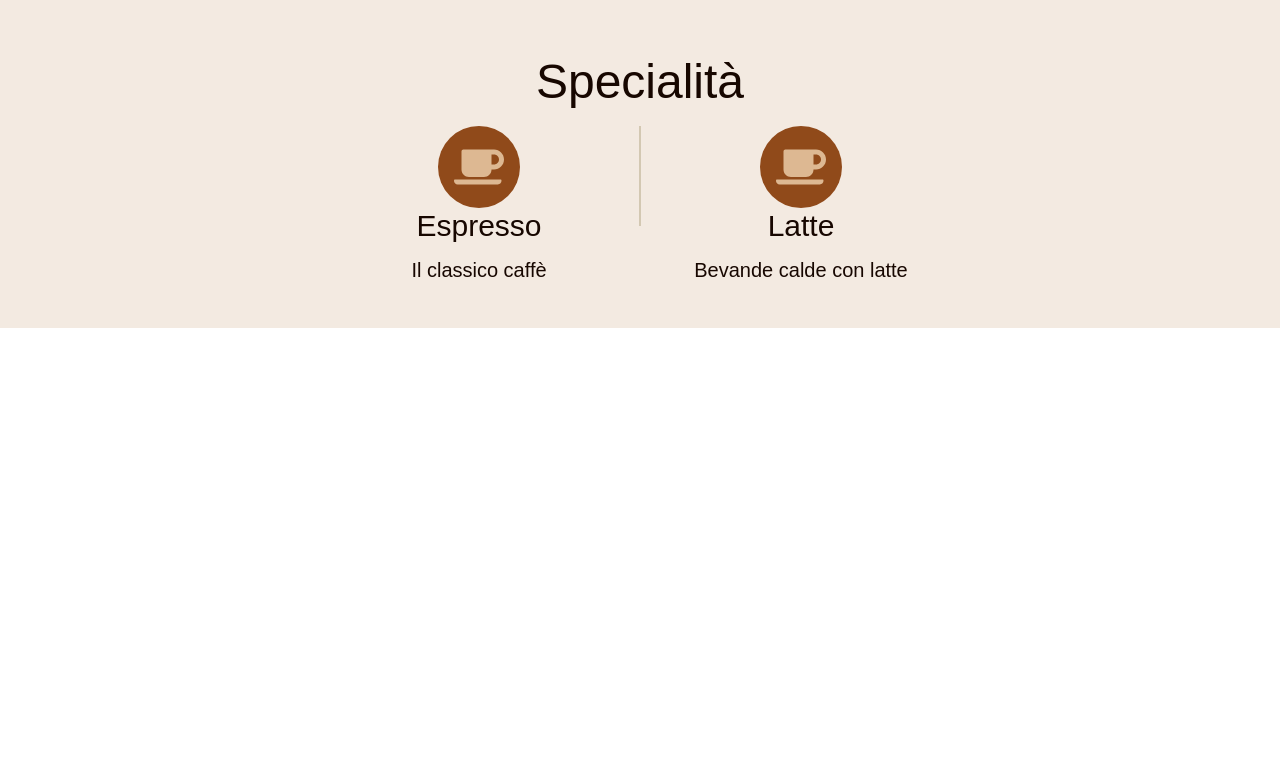
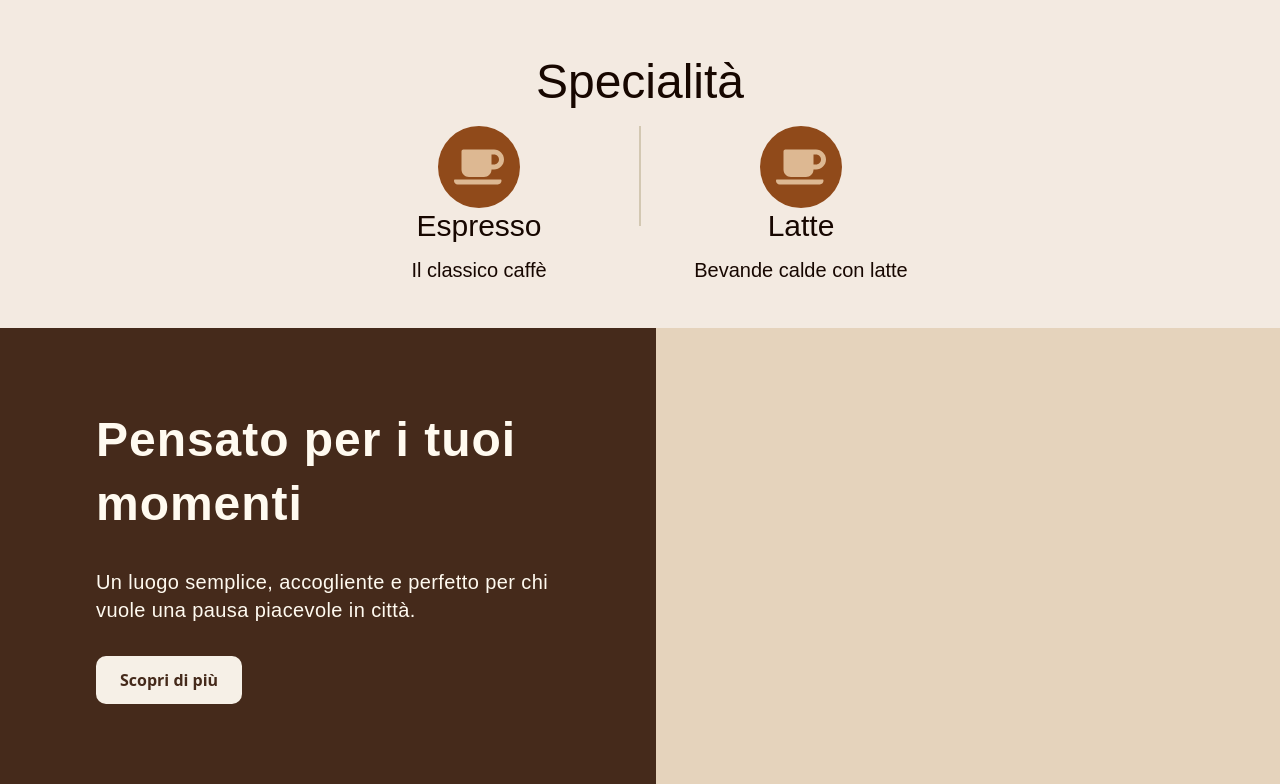
Before and after one commit to moreee-sa/esse-bar, a React (Vite) app: page /#/ in a window 1280 px wide. Shown: the part 735-1519 px from the top of the page. Before the commit the page ends 1063 px from the top, so only its background shows below. Built offline with nearby package versions, Linux system fonts and the light colour scheme; a web font is replaced by a local one.

Commit message:
Aggiungi il componente FeaturesSection nella pagina Home

```diff
--- a/src/pages/Home/index.tsx
+++ b/src/pages/Home/index.tsx
@@ -1,6 +1,7 @@
 import Navbar from "@components/Navbar"
 import HomeSection from "@components/Home/HomeSection"
 import SpecialtiesSection from "@components/Home/SpecialtiesSection"
+import FeaturesSection from "@/components/Home/FeaturesSection"
 
 function Home() {
   return (
@@ -8,6 +9,7 @@ function Home() {
       <Navbar />
       <HomeSection />
       <SpecialtiesSection />
+      <FeaturesSection />
     </>
   )
 }
```
